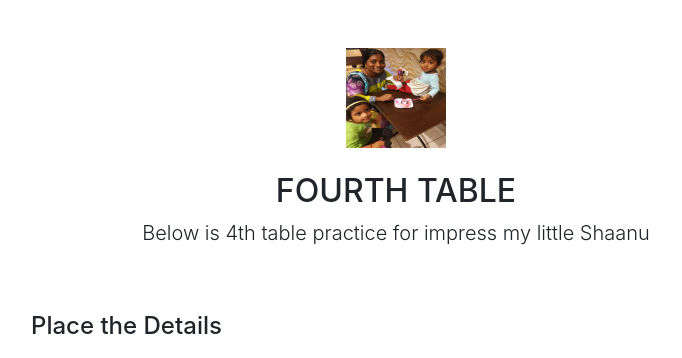
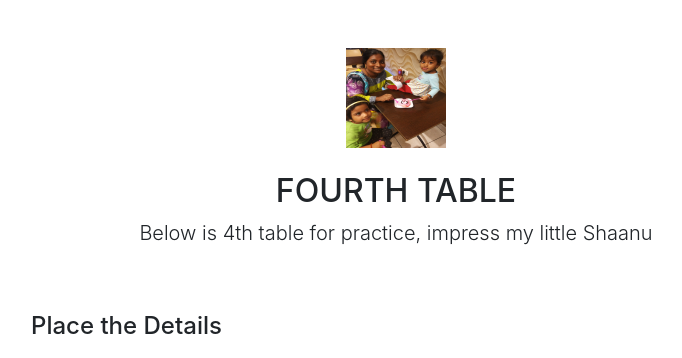
Before and after one commit to hareshkm999/math-table-for-my-kid, a Flask app: page / in a window 1280 px wide. Shown: the top 358 px of the page, without its empty margins (244-926 px from the left). Run offline with Flask 2, Linux system fonts and the light colour scheme; some libraries are stand-ins or nearby versions.

Commit message:
Update index.html

```diff
--- a/templates/index.html
+++ b/templates/index.html
@@ -13,7 +13,7 @@
          <div class="py-5 text-center">
             <img class="d-block mx-auto mb-4" src="/static/img/IMG_20190908_201516.png" alt="">
             <h2>FOURTH TABLE</h2>
-            <p class="lead">Below is 4th table practice for impress my little Shaanu</p>
+            <p class="lead">Below is 4th table for practice, impress my little Shaanu</p>
          </div>
          <div class="row">
             <div class="col-md-2">
```
